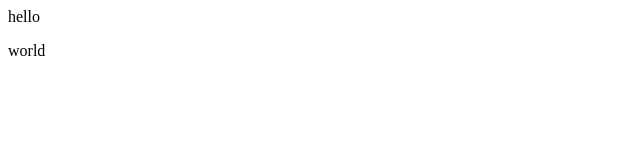
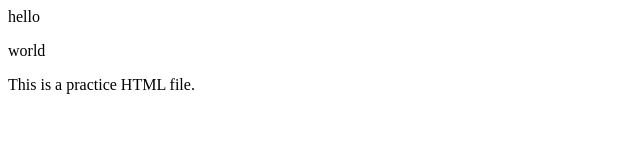
Before and after one commit to Ivansh04/practice, a plain HTML site: page index.html in a window 1280 px wide. Shown: the whole page, without its empty margins (0-640 px from the left). Drawn offline with Linux system fonts and the light colour scheme.

Commit message:
commit 2

```diff
--- a/index.html
+++ b/index.html
@@ -1,2 +1,3 @@
 <pr>hello</pr>
 <p>world</p>
+<p>This is a practice HTML file.</p>
```
